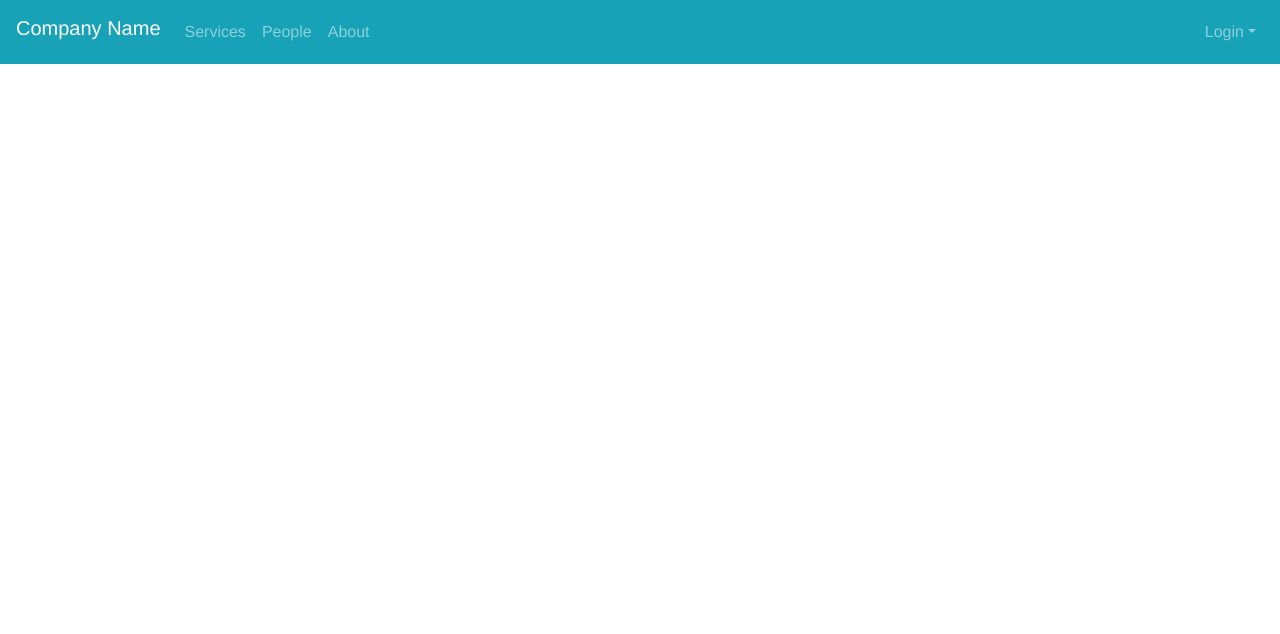
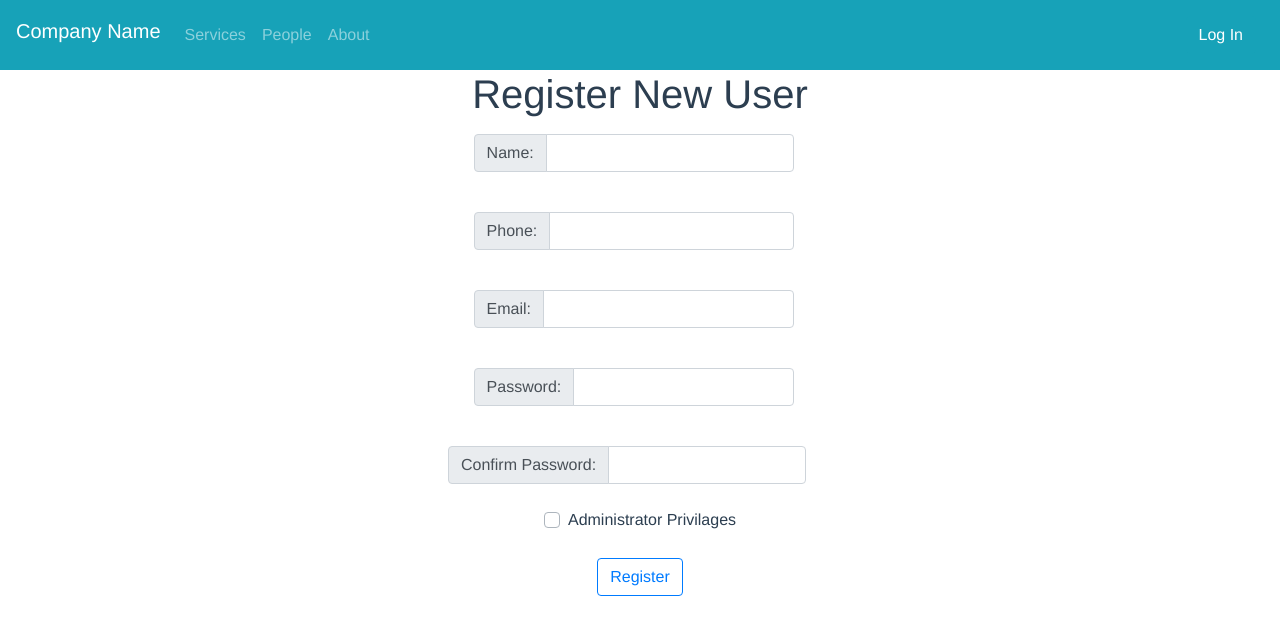
Before and after one commit to jaronow/scheduler, a Vue app in the folder client/: page /register in a window 1280 px wide. Shown: the top 634 px of the page. Built offline with nearby package versions, Linux system fonts and the light colour scheme.

Commit message:
made login a dropdown button.  added to registration page and made server accept/validate changes

```diff
--- a/client/src/components/Login.vue
+++ b/client/src/components/Login.vue
@@ -1,14 +1,32 @@
 <template>
   <div class="login-container">
-    <b-input-group prepend="Email:" class="mt-3 w-25 input">
-      <b-form-input type="email" v-model="user.email"></b-form-input>
-    </b-input-group>
-    <br>
-    <b-input-group prepend="Password:" class="mt-3 w-25 input">
-      <b-form-input type="password" v-model="user.password"></b-form-input>
-    </b-input-group>
-    <br>
-    <b-button variant="outline-primary" @click="login">Log In</b-button>
+    <b-dropdown id="login-form" text="Log In" ref="user_login" class="m-2" variant="info" no-caret right>
+      <b-dropdown-form>
+        <b-form-group label="Email" label-for="email" @submit.stop.prevent>
+          <b-form-input
+          id="email"
+          type="email"
+          v-model="userLogin.email"
+          size="sm"
+          ></b-form-input>
+        </b-form-group>
+
+        <b-form-group label="Password" label-for="password">
+          <b-form-input
+          id="password"
+          v-model="userLogin.password"
+          type="password"
+          size="sm"
+          ></b-form-input>
+        </b-form-group>
+
+        <b-form-checkbox class="mb-3">Remember me</b-form-checkbox>
+        <b-button variant="outline-primary" size="sm" @click="onClick">Sign In</b-button>
+      </b-dropdown-form>
+      <b-dropdown-divider></b-dropdown-divider>
+      <b-dropdown-item to="register">New around here? Sign up</b-dropdown-item>
+      <b-dropdown-item>Forgot/Reset Password?</b-dropdown-item>
+    </b-dropdown>
   </div>
 </template>
 
@@ -19,7 +37,7 @@ export default {
   name: 'login',
   data () {
     return {
-      user: {
+      userLogin: {
         email: '',
         password: ''
       }
@@ -27,14 +45,14 @@ export default {
   },
   methods: {
     async login() {
-      await authentication.login(this.user)
+      await authentication.login(this.userLogin)
+    },
+    onClick() {
+      this.$refs.user_login.hide(true)
     }
   }
 }
 </script>
 
 <style scoped>
-.input {
-  margin-left: 37%;
-}
 </style>
--- a/client/src/components/NavHead.vue
+++ b/client/src/components/NavHead.vue
@@ -12,7 +12,7 @@
           <b-nav-item to=about>About</b-nav-item>
         </b-navbar-nav>
         <b-navbar-nav class="ml-auto">
-          <b-nav-item-dropdown right v-if="loggedIn">
+          <b-nav-item-dropdown right no-caret v-if="loggedIn">
             <template slot="button-content"><em>User</em></template>
             <b-dropdown-item to="#">Profile</b-dropdown-item>
             <b-dropdown-item to="#">Calendar</b-dropdown-item>
@@ -20,10 +20,7 @@
           </b-nav-item-dropdown>
         </b-navbar-nav >
         <b-navbar-nav class="ml-auto">
-          <b-nav-item-dropdown right v-if="!loggedIn">
-            <template slot="button-content">Login</template>
-            <b-dropdown-item><Login/></b-dropdown-item>
-          </b-nav-item-dropdown>
+          <Login v-if="!loggedIn"/>
         </b-navbar-nav>
       </b-collapse>
     </b-navbar>
--- a/client/src/components/Register.vue
+++ b/client/src/components/Register.vue
@@ -2,12 +2,20 @@
   <div class="register-container">
     <h1>Register New User</h1>
     <b-form @submit.prevent="register">
+      <b-input-group prepend="Name:" class="mt-3 w-25 input">
+        <b-form-input type="text" v-model="createUser.name"></b-form-input>
+      </b-input-group>
+      <br>
+      <b-input-group prepend="Phone:" class="mt-3 w-25 input">
+        <b-form-input type="tel" v-model="createUser.phone"></b-form-input>
+      </b-input-group>
+      <br>
     <b-input-group prepend="Email:" class="mt-3 w-25 input">
-      <b-form-input type="email" v-model="user.email"></b-form-input>
+      <b-form-input type="email" v-model="createUser.email"></b-form-input>
     </b-input-group>
     <br>
     <b-input-group prepend="Password:" class="mt-3 w-25 input">
-      <b-form-input type="password" v-model="user.password"></b-form-input>
+      <b-form-input type="password" v-model="createUser.password"></b-form-input>
     </b-input-group>
     <br>
     <b-input-group prepend="Confirm Password:" class="mt-3 confirm">
@@ -17,7 +25,7 @@
     <b-form-checkbox
     id="admin"
     name="admin"
-    v-model="user.admin"
+    v-model="createUser.admin"
     value="true"
     unchecked-value="false"
     >
@@ -32,10 +40,12 @@
 import authentication from '@/services/authentication'
 
 export default {
-  name: 'register',
+  name: 'registration',
   data() {
     return {
-      user: {
+      createUser: {
+        name: '',
+        phone: '',
         email: '',
         password: '',
         admin: false
--- a/client/src/router.js
+++ b/client/src/router.js
@@ -20,7 +20,7 @@ export default new Router({
         import("@/views/About.vue")
     },
     {
-      path: "/create/register",
+      path: "/register",
       name: "register",
       component: () =>
         import("@/components/Register.vue")
```
Also changed, not shown: 2 other files (tests, documents, lock files or other folders).
